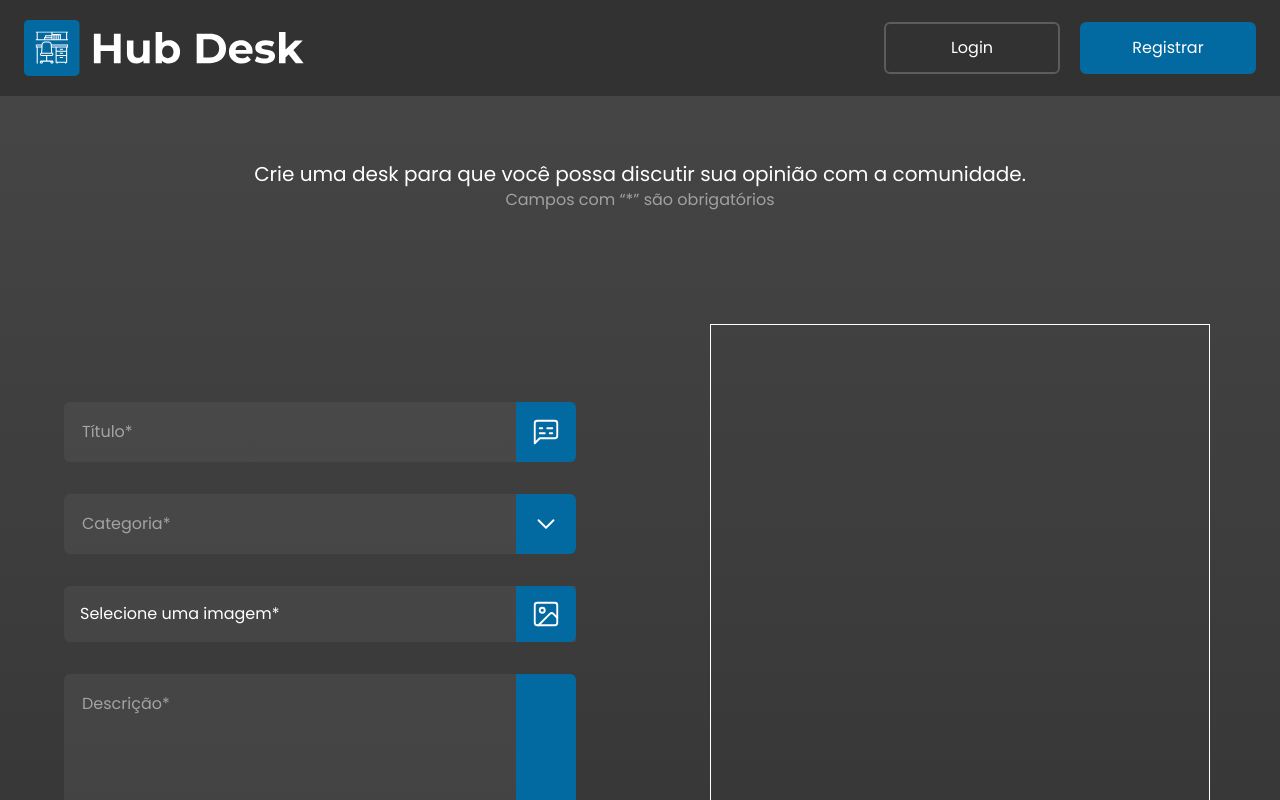
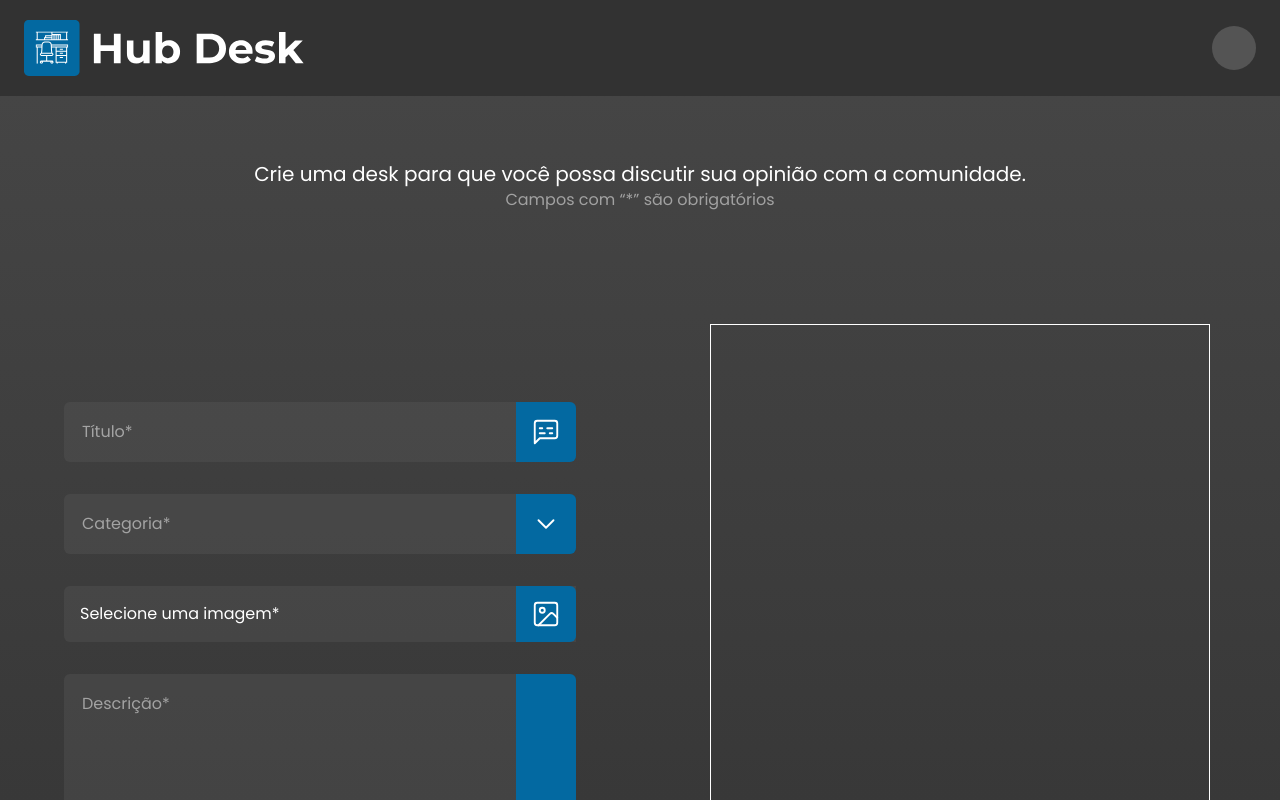
Before and after one commit to cguifernandes/hub-desk, a Next.js app: page /desk in a window 1280 px wide. Shown: the top 800 px of the page. Built offline with nearby package versions, Linux system fonts and the light colour scheme.

Commit message:
style: adjusting skeleton

```diff
--- a/src/components/Client/nav.tsx
+++ b/src/components/Client/nav.tsx
@@ -18,8 +18,8 @@ const Nav = ({ children }: { children: ReactNode }) => {
 
   return (
     <>
-      {!mounted ? (
-        <Skeleton height={44} width={44} className="!rounded-full" />
+      {mounted ? (
+        <Skeleton height={44} width={44} isRoundedFull />
       ) : isConnected ? (
         <button
           onClick={() => setVisibleModal(!visibleModal)}
--- a/src/components/skeleton.tsx
+++ b/src/components/skeleton.tsx
@@ -5,15 +5,27 @@ type SkeletonProps = {
   height?: string | number
   className?: string
   margin?: string | number
+  isRoundedFull?: boolean
 }
 
-const Skeleton = ({ height, width, className, margin }: SkeletonProps) => {
+const Skeleton = ({
+  height,
+  width,
+  className,
+  margin,
+  isRoundedFull,
+}: SkeletonProps) => {
   return (
     <div
       style={{ width, height, margin }}
       className={clsx('animate-pulse', className)}
     >
-      <div className={clsx('h-full w-full rounded-md bg-grey-400')} />
+      <div
+        style={
+          isRoundedFull ? { borderRadius: '9999px' } : { borderRadius: '6px' }
+        }
+        className={clsx('h-full w-full bg-grey-400')}
+      />
     </div>
   )
 }
```
